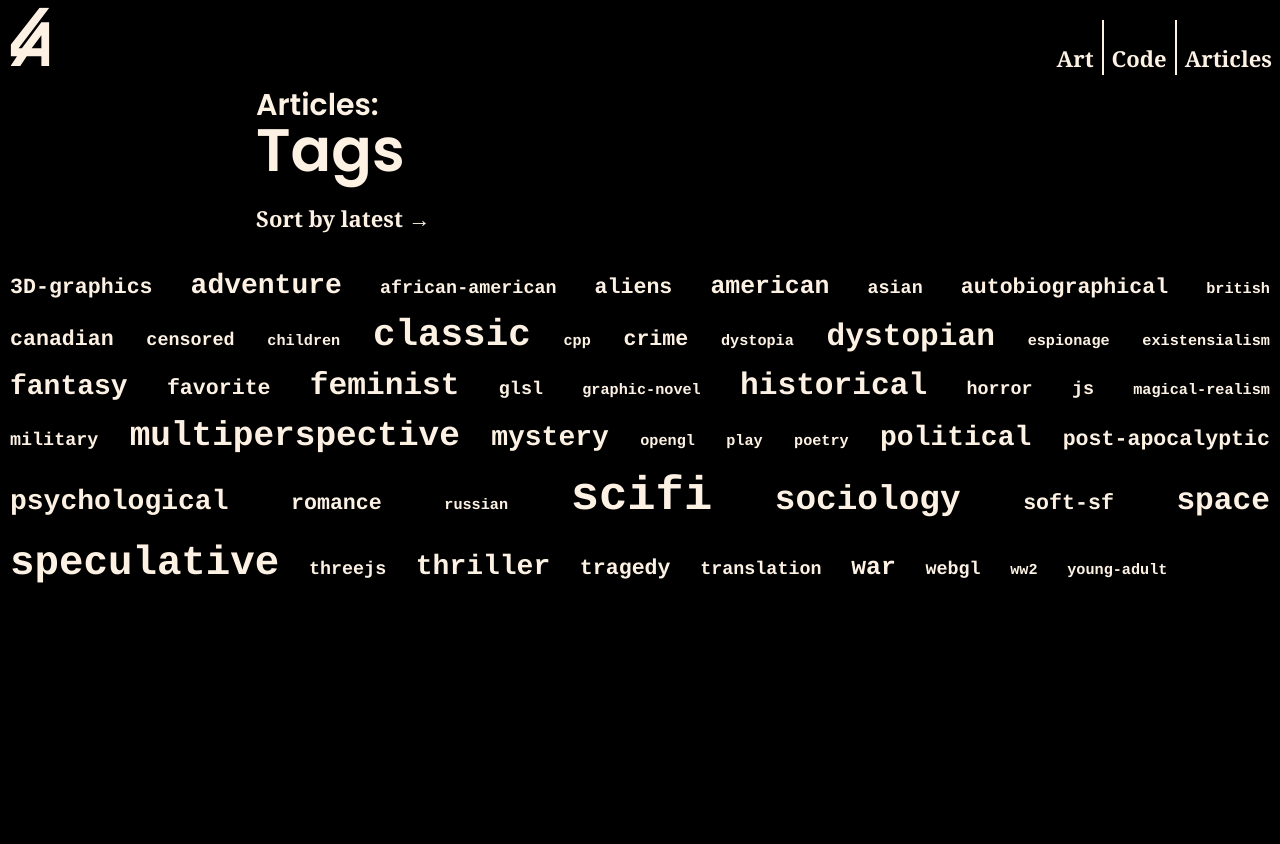
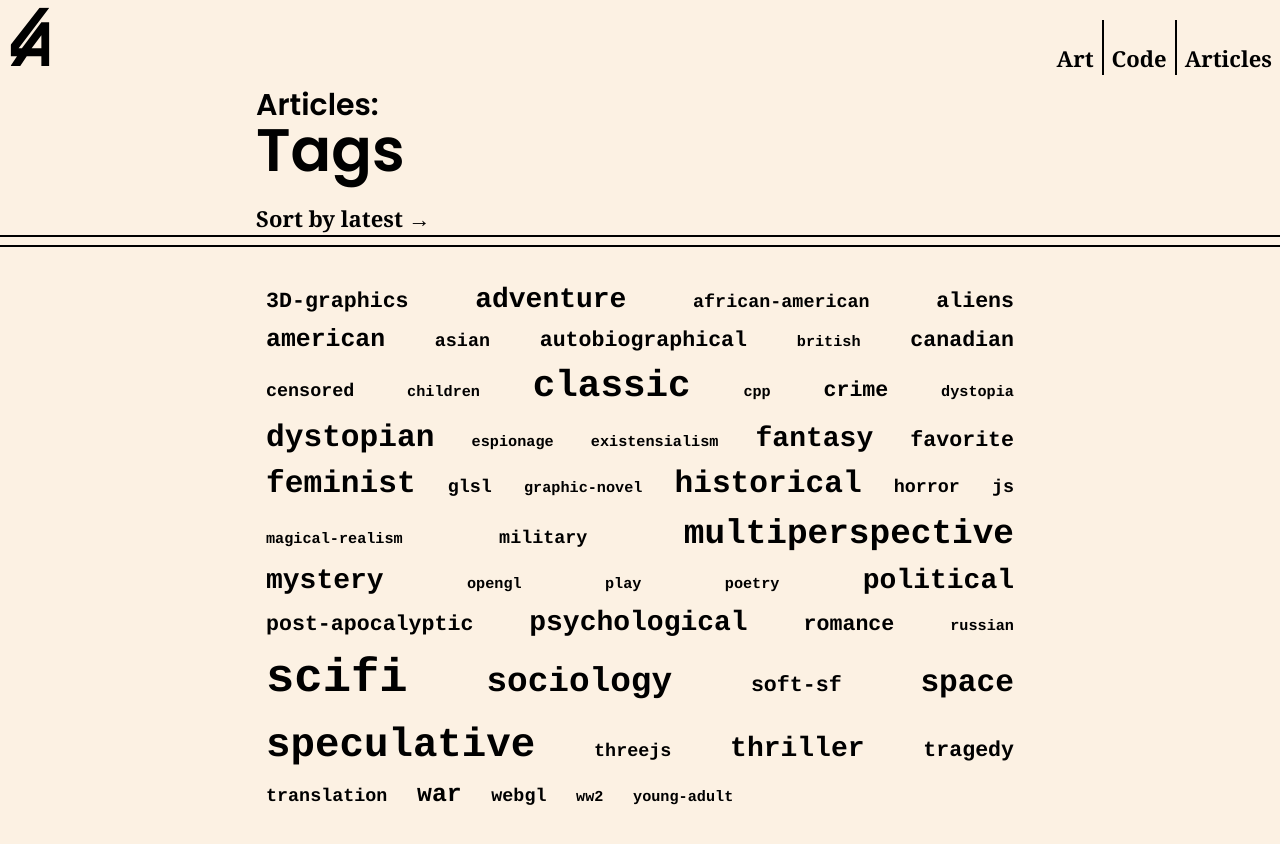
Before and after one commit to lukearcamo/lukearcamo.github.io, a Jekyll site: the page built from articles/tags.html, in a window 1280 px wide. Shown: the top 844 px of the page. Built offline with Jekyll 4.4.1, drawn with Linux system fonts in a browser that asks for light colours.

Commit message:
Fixed tags list formatting, larger thumbnails, dates

```diff
--- a/art.html
+++ b/art.html
@@ -16,7 +16,7 @@
 
         <main>
             {% for art in site.art reversed %}
-                <a href="{{ art.url }}"><img src="https://wsrv.nl/?url={{ art.src | absolute_url }}&w=200&h=200" draggable="false" loading="lazy" /></a>
+                <a href="{{ art.url }}"><img src="https://wsrv.nl/?url={{ art.src | absolute_url }}&w=300&h=300" draggable="false" loading="lazy" /></a>
             {% endfor %}
         </main>
     </body>
--- a/articles/book-reviews.html
+++ b/articles/book-reviews.html
@@ -4,7 +4,8 @@ title: "Book Reviews"
 ---
 {% for post in site.categories.book-reviews %}
     <section>
-        <h3><a class="fancy-link from-left" href="{{ post.url }}">{{ post.title }} — {{ post.date | date_to_string }}</a></h3>
+        <h3><a class="fancy-link from-left" href="{{ post.url }}">{{ post.title }}</a></h3>
+        <p class="date">{{ post.date | date: "%F" }}</p>
         {{ post.excerpt }}
     </section>
 {% endfor %}
--- a/articles/index.html
+++ b/articles/index.html
@@ -4,8 +4,8 @@ title: Latest
 ---
 {% for post in site.posts %}
     <section>
-        <!-- style="color: {{ post.background-color }}" -->
-        <h3><a class="fancy-link from-left" href="{{ post.url }}">{{ post.title }} — {{ post.date | date_to_string }}</a></h3>
+        <h3><a class="fancy-link from-left" href="{{ post.url }}">{{ post.title }}</a></h3>
+        <p class="date">{{ post.date | date: "%F" }}</p>
         {{ post.excerpt }}
     </section>
 {% endfor %}
--- a/articles/tags.html
+++ b/articles/tags.html
@@ -5,7 +5,8 @@ title: Tags
 <!-- <h3 id="msg">Click on a tag:</h3> -->
 {% for post in site.posts %}
     <section data-tags="{{ post.tags | join: ' ' }}">
-        <h3><a class="fancy-link from-left" href="{{ post.url }}">{{ post.title }} — {{ post.date | date_to_string }}</a></h3>
+        <h3><a class="fancy-link from-left" href="{{ post.url }}">{{ post.title }}</a></h3>
+        <p class="date">{{ post.date | date: "%F" }}</p>
         {{ post.excerpt }}
     </section>
 {% endfor %}
@@ -39,8 +40,9 @@ title: Tags
 
     if (!isEmpty) {
         // document.getElementById("msg").style.display = "none";
+        document.querySelector(".tags-cloud").style.borderTop = "2px solid black";
         const tag = document.getElementById("tag-" + tagName);
-        tag.style.color = "#fae9d4";
+        tag.style.color = "#fcf1e3";
         tag.style.backgroundColor = "black";
     }
 </script>
--- a/assets/css/articles_list.scss
+++ b/assets/css/articles_list.scss
@@ -3,8 +3,8 @@
 @import "base";
 
 body, html {
-    color: $off-white;
-    background-color: $black;
+    color: $black;
+    background-color: $off-white;
 }
 
 header {
@@ -12,7 +12,7 @@ header {
     border-bottom: 2px solid $black;
     overflow: hidden;
     h2 { margin-top: 3em; }
-    h3 { padding-top: 1em; }
+    h3 { margin-top: 1em; }
 
     @media (max-aspect-ratio: 1) {
         padding: 0 15px;
@@ -20,10 +20,12 @@ header {
 }
 
 .tags-cloud {
-    border-top: 2px solid $black;
+    padding: 1em 20vw;
+
     text-align: justify;
     font-family: Courier;
     font-weight: bold;
+
     a { margin: 0 10px; }
 }
 
```
